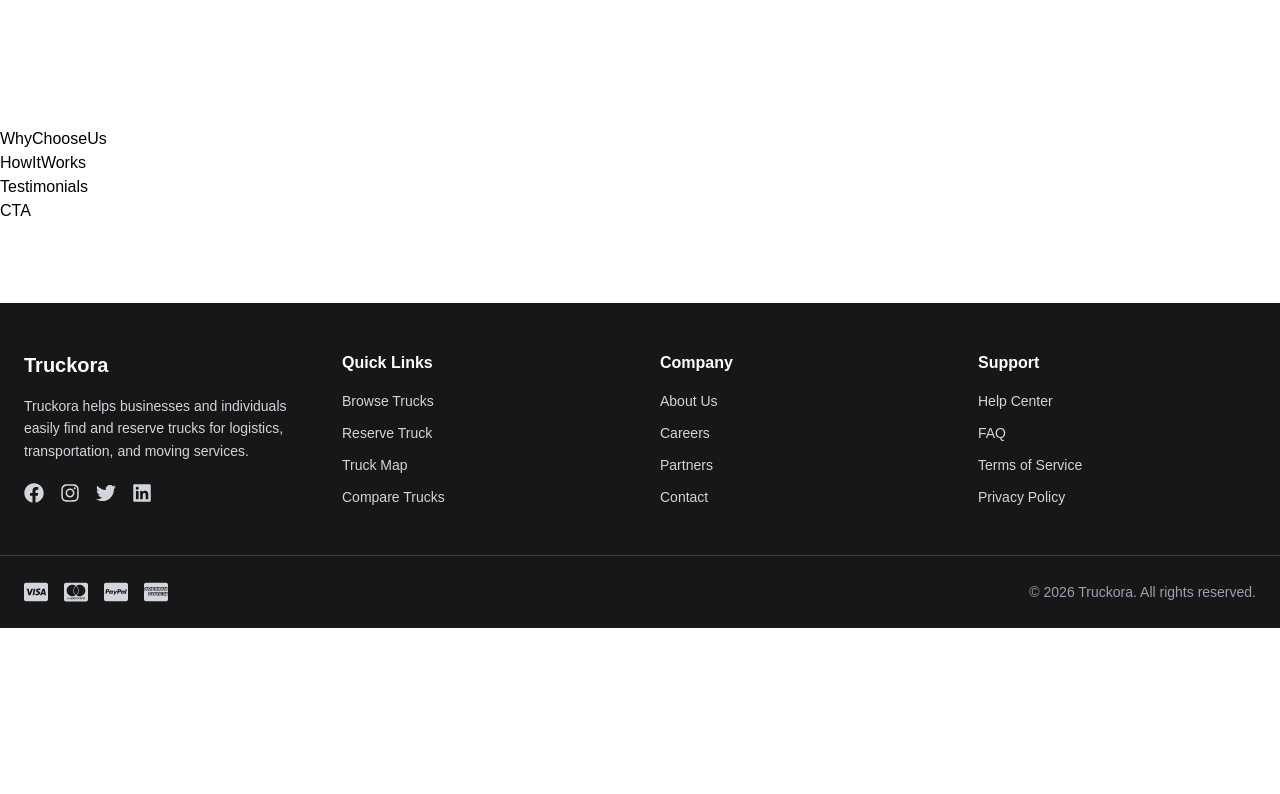
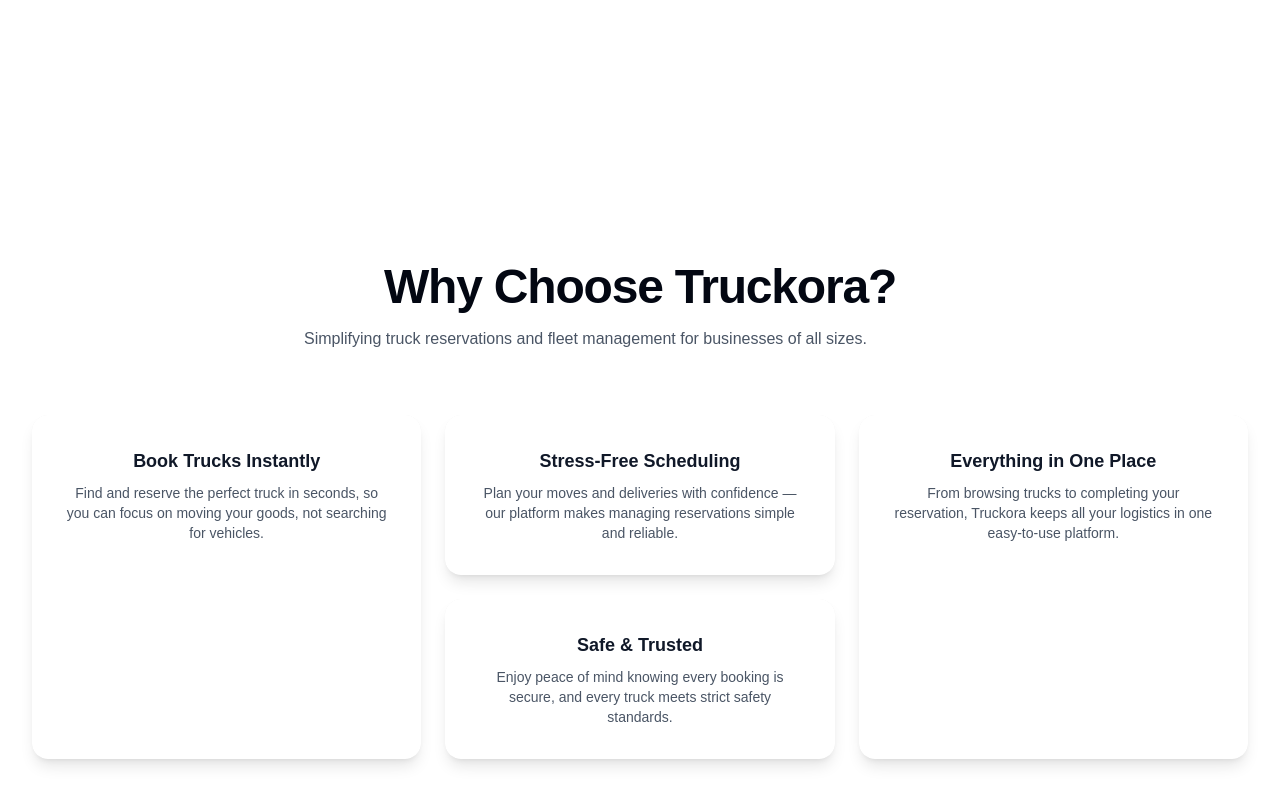
Before and after one commit to genta-bahana-nagari/truckora, a Next.js app: page / in a window 1280 px wide. Shown: the part 2766-3560 px from the top of the page. Before the commit the page ends 3394 px from the top, so only its background shows below. Built offline with nearby package versions, Linux system fonts and the light colour scheme; no server answers.

Commit message:
add: Why Choose Us sections

```diff
--- a/src/components/sections/home/WhyChooseUs.tsx
+++ b/src/components/sections/home/WhyChooseUs.tsx
@@ -1,7 +1,40 @@
-import React from "react";
+"use client";
+import { features } from "@/data/misc/features";
 
 const WhyChooseUs = () => {
-  return <div>WhyChooseUs</div>;
+  return (
+    <section
+      id="why-choose-us"
+      className="relative isolate overflow-hidden justify-center bg-white py-24 sm:py-32"
+    >
+      <div className="mx-auto max-w-3xl md:max-w-7xl px-6 lg:px-8">
+        <h2 className="mx-auto mt-2 text-center text-4xl font-semibold tracking-tight text-gray-950 sm:text-5xl">
+          Why Choose Truckora?
+        </h2>
+        <p className="mt-4 text-gray-600 max-w-2xl mx-auto">
+          Simplifying truck reservations and fleet management for businesses of
+          all sizes.
+        </p>
+
+        <div className="mt-12 grid gap-6 sm:mt-16 lg:grid-cols-3 lg:grid-rows-2">
+          {features.map((feature, index) => (
+            <div
+              key={index}
+              className={`relative flex flex-col overflow-hidden rounded-2xl bg-white shadow-lg p-8 ${feature.positionClasses}`}
+            >
+              <h3 className="text-lg font-semibold text-gray-900 text-center">
+                {feature.title}
+              </h3>
+              <p className="mt-2 text-sm text-gray-600 text-center">
+                {feature.description}
+              </p>
+              <div className="pointer-events-auto absolute inset-0 rounded-2xl ring-1 ring-black/5" />
+            </div>
+          ))}
+        </div>
+      </div>
+    </section>
+  );
 };
 
 export default WhyChooseUs;
--- /dev/null
+++ b/src/data/misc/features.ts
@@ -0,0 +1,34 @@
+export const features = [
+  {
+    title: "Book Trucks Instantly",
+    description:
+      "Find and reserve the perfect truck in seconds, so you can focus on moving your goods, not searching for vehicles.",
+    spanRows: 2,
+    spanCols: 1,
+    positionClasses: "lg:row-span-2",
+  },
+  {
+    title: "Stress-Free Scheduling",
+    description:
+      "Plan your moves and deliveries with confidence — our platform makes managing reservations simple and reliable.",
+    spanRows: 1,
+    spanCols: 1,
+    positionClasses: "max-lg:row-start-1",
+  },
+  {
+    title: "Safe & Trusted",
+    description:
+      "Enjoy peace of mind knowing every booking is secure, and every truck meets strict safety standards.",
+    spanRows: 1,
+    spanCols: 1,
+    positionClasses: "max-lg:row-start-3 lg:col-start-2 lg:row-start-2",
+  },
+  {
+    title: "Everything in One Place",
+    description:
+      "From browsing trucks to completing your reservation, Truckora keeps all your logistics in one easy-to-use platform.",
+    spanRows: 2,
+    spanCols: 1,
+    positionClasses: "lg:row-span-2",
+  },
+];
```
